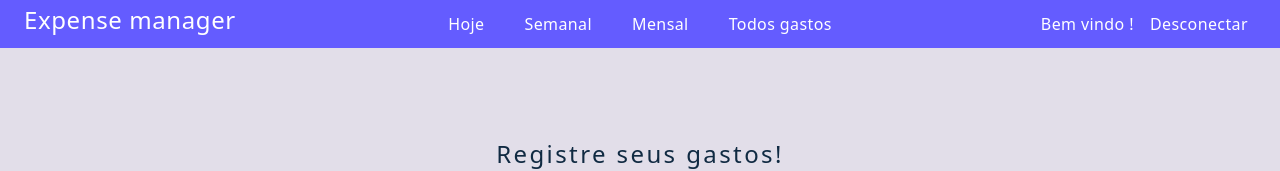
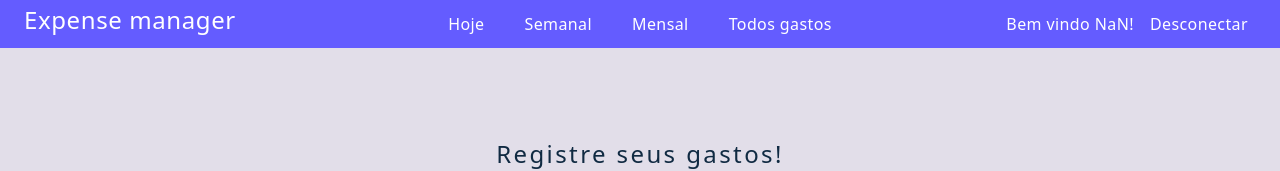
Before and after one commit to EricBrisola/gasta-ai, a React (Vite) app: page /add-expense in a window 1280 px wide. Shown: the top 171 px of the page. Built offline with nearby package versions, Linux system fonts and the light colour scheme; no server answers; sample sign-in values are in the browser's storage.

Commit message:
feat: users name on navbar is now working for normal or google accounts

```diff
--- a/src/components/Navbar/index.jsx
+++ b/src/components/Navbar/index.jsx
@@ -3,11 +3,13 @@ import NavbarBtn from "../NavbarBtn";
 
 const Navbar = () => {
   //TODO: ver como fazer para persistir o nome do usuario dps que a pagina recarrega (talvez um refetch)
-  const { userData, logoutUser, user } = useUser();
-  //console.log(`Navbar: ${user}`);
+  const { userData, logoutUser } = useUser();
 
   const navButtonStyle =
     "text-white text-base flex flex-2 items-center tracking-wide hover:bg-[#cfe8ff] duration-200 p-2 rounded-md hover:text-[#617d98]";
+
+  const userNameStyle =
+    "text-white text-base flex flex-2 items-center tracking-wide p-2 rounded-md";
   return (
     <nav className="flex w-full bg-[#645cff] px-6 py-1">
       <NavbarBtn
@@ -38,7 +40,12 @@ const Navbar = () => {
         />
       </article>
       <article className="flex flex-1 justify-end">
-        <p className={navButtonStyle}>Bem vindo {userData?.name}!</p>
+        <p className={userNameStyle}>
+          Bem vindo{" "}
+          {userData?.name[0].toUpperCase() +
+            userData?.name.slice(1, userData?.name.length)}
+          !
+        </p>
         <button className={navButtonStyle} onClick={logoutUser}>
           Desconectar
         </button>
```
